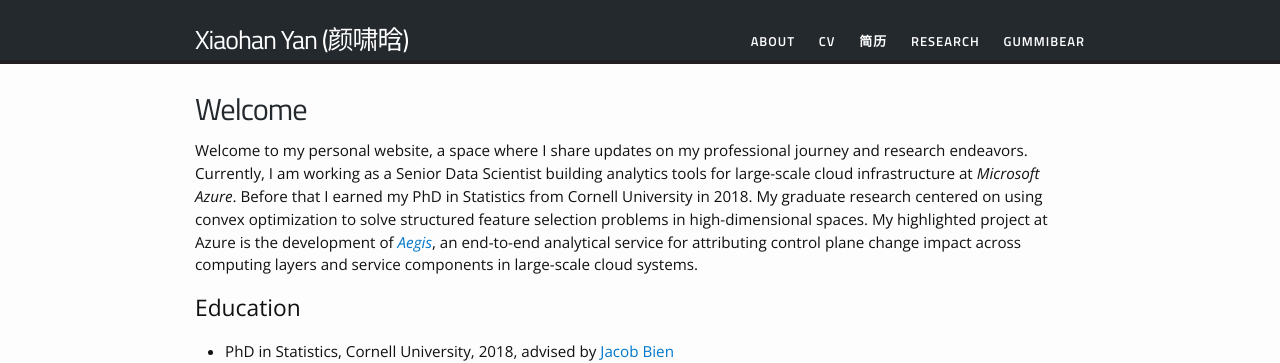
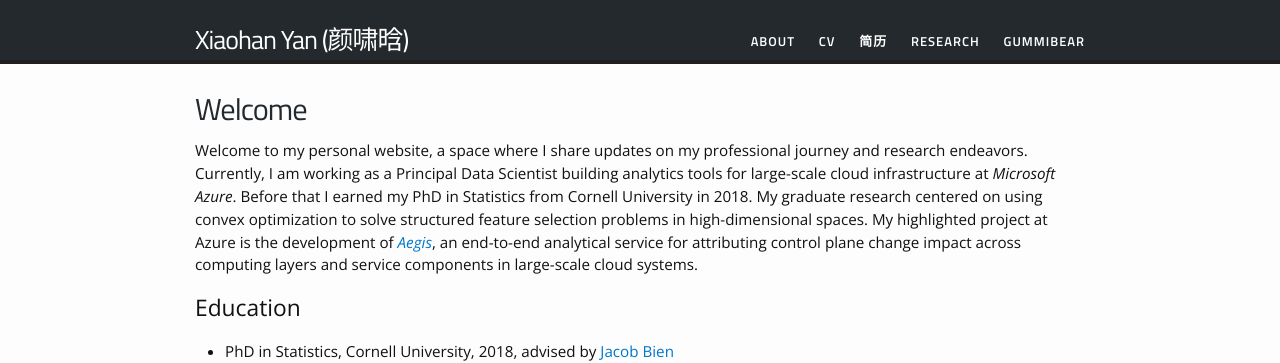
Before and after one commit to yanxht/yanxht.github.io, a Jekyll site: the page built from index.html, in a window 1280 px wide. Shown: the top 363 px of the page. Built offline with Jekyll 4.4.1, drawn with Linux system fonts in a browser that asks for light colours.

Commit message:
Update job title

```diff
--- a/index.html
+++ b/index.html
@@ -5,7 +5,7 @@ layout: default
 <div class="home">
 
 <h1>Welcome</h1>
-<p>Welcome to my personal website, a space where I share updates on my professional journey and research endeavors. Currently, I am working as a Senior Data Scientist building analytics tools for large-scale cloud infrastructure at <i>Microsoft Azure</i>. Before that I earned my PhD in Statistics from Cornell University in 2018. My graduate research centered on using convex optimization to solve structured feature selection problems in high-dimensional spaces. My highlighted project at Azure is the development of <a href="https://yanxht.github.io/research/aegis/"><em>Aegis</em></a>, an end-to-end analytical service for attributing control plane change impact across computing layers and service components in large-scale cloud systems.</p>
+<p>Welcome to my personal website, a space where I share updates on my professional journey and research endeavors. Currently, I am working as a Principal Data Scientist building analytics tools for large-scale cloud infrastructure at <i>Microsoft Azure</i>. Before that I earned my PhD in Statistics from Cornell University in 2018. My graduate research centered on using convex optimization to solve structured feature selection problems in high-dimensional spaces. My highlighted project at Azure is the development of <a href="https://yanxht.github.io/research/aegis/"><em>Aegis</em></a>, an end-to-end analytical service for attributing control plane change impact across computing layers and service components in large-scale cloud systems.</p>
 
 <h2> Education </h2>
 <ul>
```
